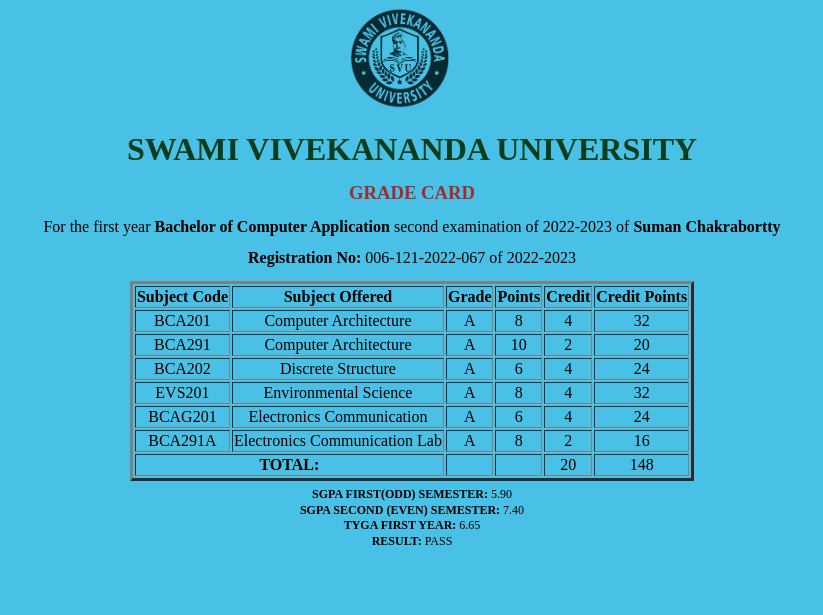
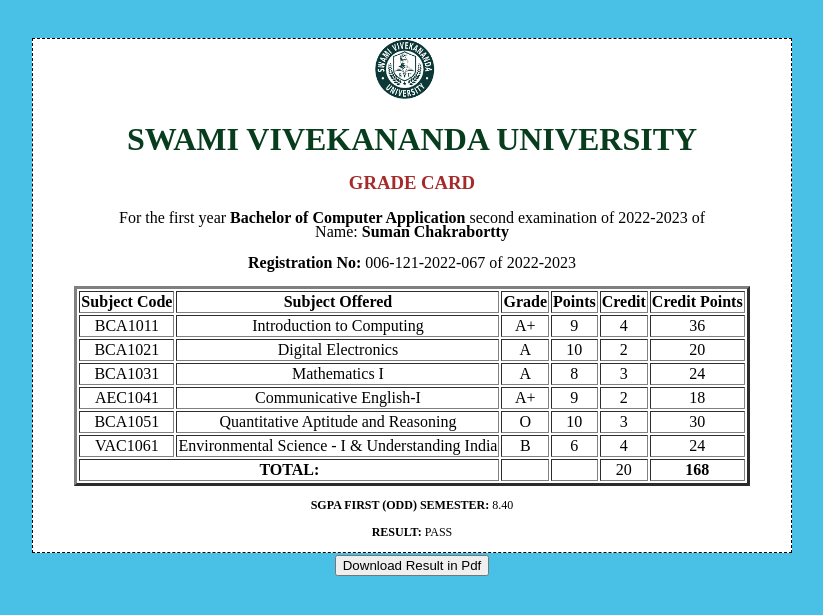
Before and after one commit to SumanCH8514/SumanCHakrabortty, a PHP site: page /grade/ in a window 1280 px wide. Shown: the top 615 px of the page, without its empty margins (228-1051 px from the left). Run offline with PHP 8.4, Linux system fonts and the light colour scheme.

Commit message:
grade card updated

```diff
--- a/public/grade/grade-card.css
+++ b/public/grade/grade-card.css
@@ -1,33 +1,61 @@
 #logo {
-   position:relative;
+  position: relative;
   margin-left: 45%;
   mix-blend-mode: multiply;
 }
-.header1{
+.header1 {
   text-align: center;
   line-height: 0.9;
 }
-#gradeTable{
+#gradeTable {
   text-align: center;
 }
-table{
+table {
   margin: auto;
 }
-#RESULT1{
+#RESULT1 {
   text-align: center;
   font-size: 12px;
-    line-height: 0.3;
+  /* line-height: 0.3; */
 }
 /* Coloring>>> */
-h1{
+h1 {
   color: rgb(7, 60, 29);
 }
-h3{
+h3 {
   color: brown;
 }
-*{
+* {
+  /* background-color: rgb(73, 193, 230); */
+}
+span {
+  font-weight: bold;
+}
+body {
   background-color: rgb(73, 193, 230);
 }
-span{
+#contener {
+  border: 1px dashed;
+  background-color: white;
+  width: 60%;
+  height: 80%;
+  margin: auto;
+  margin-top: 3%;
+}
+#download {
+  text-align: center;
   font-weight: bold;
+  padding: 2px;
+  /* border: 2px solid; */
+  border-radius: 5px;
+  /* display: inline; */
 }
+#download a {
+  text-decoration: none;
+  color: black;
+  border-radius: 5px;
+}
+#download :hover {
+  font-weight: bold;
+  color: blue;
+}
--- a/public/grade/index.html
+++ b/public/grade/index.html
@@ -2,15 +2,21 @@
 <html lang="en">
   <head>
     <title>Grade Card</title>
-    <link rel="stylesheet" href="grade-card.css">
+    <link rel="stylesheet" href="grade-card.css" />
   </head>
   <body>
-    <img src="logo.png" alt="logo" id="logo" width="8%">
+    <div id="contener">
+      <img src="logo.png" alt="logo" id="logo" width="8%" />
       <div id="header1" class="header1">
         <h1>SWAMI VIVEKANANDA UNIVERSITY</h1>
         <!-- <br> -->
         <h3>GRADE CARD</h3>
-<p>For the first year <span>Bachelor of Computer Application</span> second examination of 2022-2023 of <span>Suman Chakrabortty</span></p>
+        <p>
+          For the first year
+          <span>Bachelor of Computer Application</span> second examination of
+          2022-2023 of <br />
+          Name: <span>Suman Chakrabortty</span>
+        </p>
         <p><span>Registration No:</span> 006-121-2022-067 of 2022-2023</p>
       </div>
 
@@ -25,67 +31,73 @@
             <th>Credit Points</th>
           </tr>
           <tr>
-            <td>BCA201</td>
-            <td>Computer Architecture</td>
-            <td>A</td>
-            <td>8</td>
+            <td>BCA1011</td>
+            <td>Introduction to Computing</td>
+            <td>A+</td>
+            <td>9</td>
             <td>4</td>
-            <td>32</td>
+            <td>36</td>
           </tr>
           <tr>
-            <td>BCA291</td>
-            <td>Computer Architecture</td>
+            <td>BCA1021</td>
+            <td>Digital Electronics</td>
             <td>A</td>
             <td>10</td>
             <td>2</td>
             <td>20</td>
           </tr>
           <tr>
-            <td>BCA202</td>
-            <td>Discrete Structure</td>
+            <td>BCA1031</td>
+            <td>Mathematics I</td>
             <td>A</td>
+            <td>8</td>
+            <td>3</td>
+            <td>24</td>
+          </tr>
+          <tr>
+            <td>AEC1041</td>
+            <td>Communicative English-I</td>
+            <td>A+</td>
+            <td>9</td>
+            <td>2</td>
+            <td>18</td>
+          </tr>
+          <tr>
+            <td>BCA1051</td>
+            <td>Quantitative Aptitude and Reasoning</td>
+            <td>O</td>
+            <td>10</td>
+            <td>3</td>
+            <td>30</td>
+          </tr>
+          <tr>
+            <td>VAC1061</td>
+            <td>Environmental Science - I & Understanding India</td>
+            <td>B</td>
             <td>6</td>
             <td>4</td>
             <td>24</td>
-        </tr>
-        <tr>
-            <td>EVS201</td>
-            <td>Environmental Science</td>
-            <td>A</td>
-            <td>8</td>
-            <td>4</td>
-            <td>32</td>
-        </tr>
-        <tr>
-            <td>BCAG201</td>
-            <td>Electronics Communication</td>
-            <td>A</td>
-            <td>6</td>
-            <td>4</td>
-            <td>24</td>
-        </tr>
-        <tr>
-            <td>BCA291A</td>
-            <td>Electronics Communication Lab</td>
-            <td>A</td>
-            <td>8</td>
-            <td>2</td>
-            <td>16</td>
           </tr>
           <tr>
             <td colspan="2"><span>TOTAL:</span></td>
             <td></td>
             <td></td>
             <td>20</td>
-            <td>148</td>
+            <td><span>168</span></td>
           </tr>
         </table>
       </div>
       <div id="RESULT1">
-    <P><span>SGPA FIRST(ODD) SEMESTER:</span> 5.90</P>
-    <p><span>SGPA SECOND (EVEN) SEMESTER:</span> 7.40</p>
-    <p><span>TYGA FIRST YEAR:</span> 6.65</p>
+        <p><span>SGPA FIRST (ODD) SEMESTER:</span> 8.40</p>
+        <!-- <p><span>SGPA SECOND (EVEN) SEMESTER:</span> 7.40</p> -->
+        <!-- <p><span>TYGA FIRST YEAR:</span> 6.65</p> -->
         <p><span>RESULT:</span> PASS</p>
+      </div>
+    </div>
+    <div id="download">
+      <button>
+        <a href="/006-BCA-2023-406.pdf">Download Result in Pdf</a>
+      </button>
     </div>
   </body>
 </html>
--- a/public/rutine/index.html
+++ b/public/rutine/index.html
@@ -249,7 +249,7 @@
       for more Details.</marquee
     >
     <br /><br /><br />
-    <table align="center" border="5">
+    <table border="5" id="ftr">
       <tr>
         <th colspan="3">My Contacts:</th>
       </tr>
--- a/public/rutine/style.css
+++ b/public/rutine/style.css
@@ -98,3 +98,5 @@
 span {
   font-weight: normal;
 }
+#ftr {
+}
```
Also changed, not shown: public/new/index.html (added, +85 -0 lines), public/new/style.css (added, +117 -0 lines), public/new/temp.html (added, +176 -0 lines), public/new/favicon.png (added), 1 other file. Lines whose indentation alone changed are shown as unchanged.
